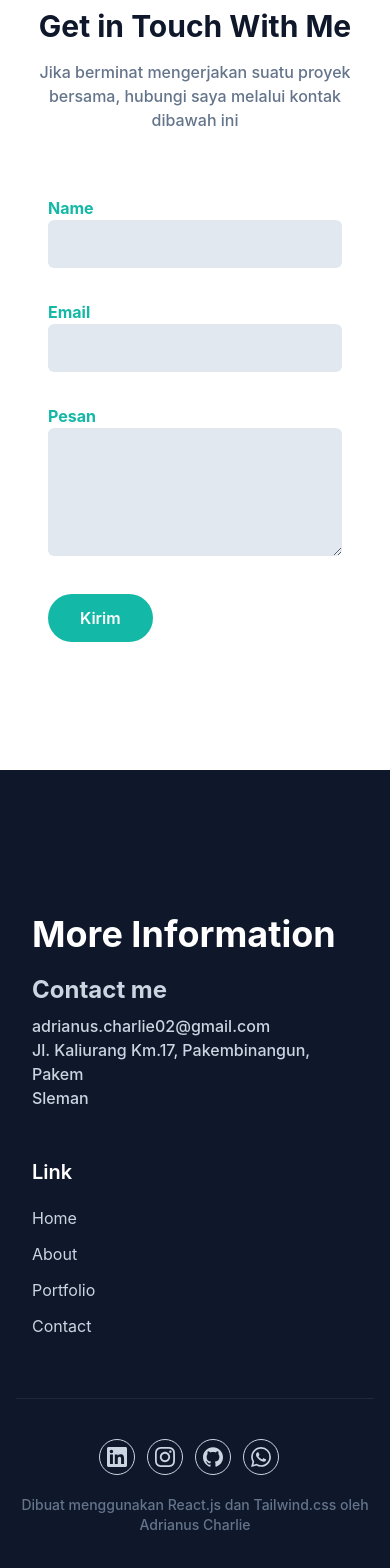
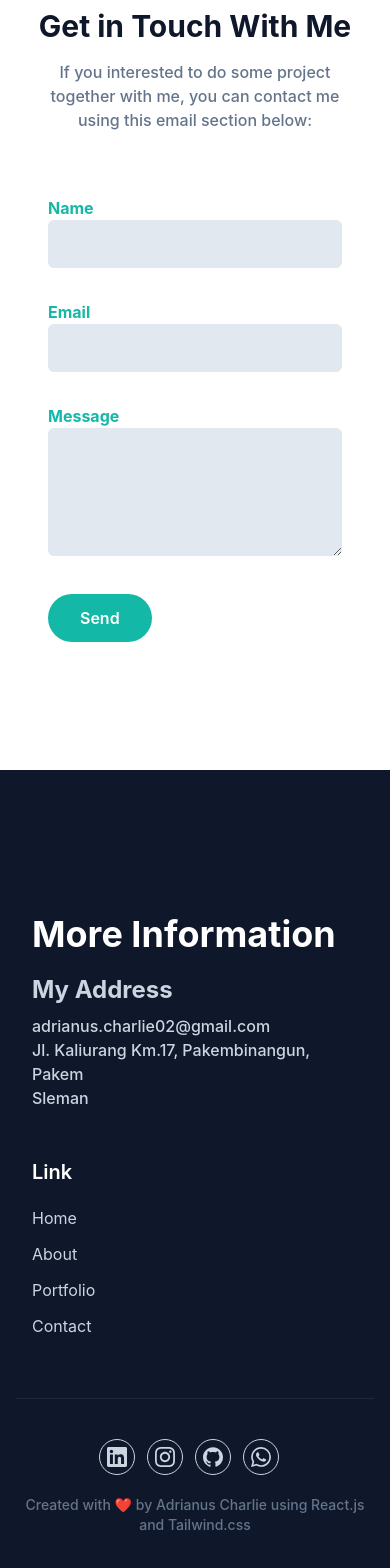
Before and after one commit to adrianuscharlie/react-personal-website, a React (Create React App) app: page / in a window 390 px wide. Shown: the part 5318-6886 px from the top of the page. Built offline with nearby package versions, Linux system fonts and the light colour scheme.

Commit message:
fix some bug

```diff
--- a/src/Component/Contact.js
+++ b/src/Component/Contact.js
@@ -8,7 +8,7 @@ export default function Contact(){
                     <div className="max-w-xl mx-auto text-center mb-16">
                         <h4 className="font-semibold text-lg text-primary mb-2">Contact</h4>
                         <h2 className="font-bold text-dark text-3xl mb-4 sm:text-4xl lg:text-5xl">Get in Touch With Me</h2>
-                        <p className="font-medium text-md text-secondary md:text-lg">Jika berminat mengerjakan suatu proyek bersama, hubungi saya melalui kontak dibawah ini</p>
+                        <p className="font-medium text-md text-secondary md:text-lg">If you interested to do some  project together with me, you can contact me using this email section below:</p>
                     </div>
                     <form action="mailto:adrianus.charlie02@gmail.com" method="POST" encType="multipart/data">
                         <div className="w-full lg:w-2/3 lg:mx-auto">
@@ -21,11 +21,11 @@ export default function Contact(){
                         <input type={'email'} id="email" className="w-full bg-slate-200 text-dark p-3 rounded-md focus:outline-none focus:ring-primary focus:ring-1 focus:border-primary"/>
                     </div>
                     <div className="w-full px-4 mb-8">
-                        <label className="text-base font-bold text-primary" >Pesan</label>
+                        <label className="text-base font-bold text-primary" >Message</label>
                         <textarea type={'text'} id="name" className="w-full bg-slate-200 text-dark p-3 rounded-md focus:outline-none focus:ring-primary focus:ring-1 focus:border-primary h-32"/>
                     </div>
                     <div className="w-full px-4">
-                        <button type="submit" className="text-base font-semibold text-white bg-primary py-3 px-8 rounded-full hover:opacity-80 hover:shadow-lg transition duration-500">Kirim</button>
+                        <button type="submit" className="text-base font-semibold text-white bg-primary py-3 px-8 rounded-full hover:opacity-80 hover:shadow-lg transition duration-500">Send</button>
                     </div>
                         </div>
                     </form>
--- a/src/Component/Footer.js
+++ b/src/Component/Footer.js
@@ -9,7 +9,7 @@ export default function Footer(){
                 <div className="flex flex-wrap">
                     <div className="w-full px-4 pb-12 text-slate-300 font-medium md:w-1/2">
                         <h2 className="font-bold text-4xl text-white mb-5">More Information</h2>
-                        <h3 className="font-bold text-2xl mb-2">Contact me</h3>
+                        <h3 className="font-bold text-2xl mb-2">My Address</h3>
                         <p>adrianus.charlie02@gmail.com</p>
                         <p>Jl. Kaliurang Km.17, Pakembinangun, Pakem</p>
                         <p>Sleman</p>
@@ -38,7 +38,7 @@ export default function Footer(){
                          <Social name={data.nama} url={data.url} path={data.path}/>
                      ))}
                     </div>
-                    <p className="font-medium text-sm text-slate-500 text-center">Dibuat menggunakan React.js dan Tailwind.css oleh Adrianus Charlie</p>
+                    <p className="font-medium text-sm text-slate-500 text-center">Created with ❤️ by Adrianus Charlie using React.js and Tailwind.css</p>
                 </div>
             </div>
         </footer>
--- a/src/Component/Navbar.js
+++ b/src/Component/Navbar.js
@@ -18,7 +18,7 @@ export default function Navbar(){
                 lg:block lg:static lg:bg-transparent lg:max-w-full lg:shadow-none lg:rounded-none">
                   <ul className="block lg:flex">
                     <li className="group">
-                      <a href="#home" className="text-base text-dark py-2 mx-8 flex group-hover:text-primary">Beranda</a>
+                      <a href="#home" className="text-base text-dark py-2 mx-8 flex group-hover:text-primary">Home</a>
                     </li>
                     <li className="group">
                       <a href="#about" className="text-base text-dark py-2 mx-8 flex group-hover:text-primary">About</a>
```
